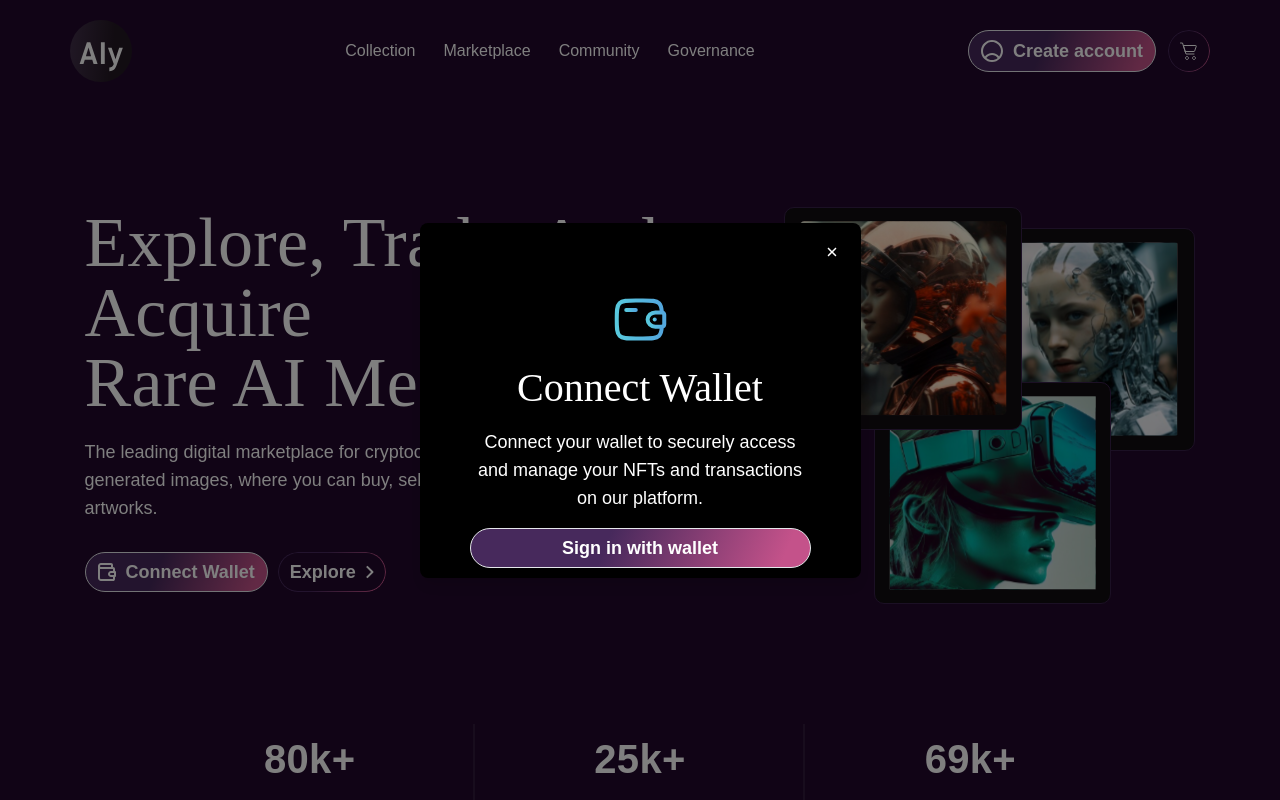
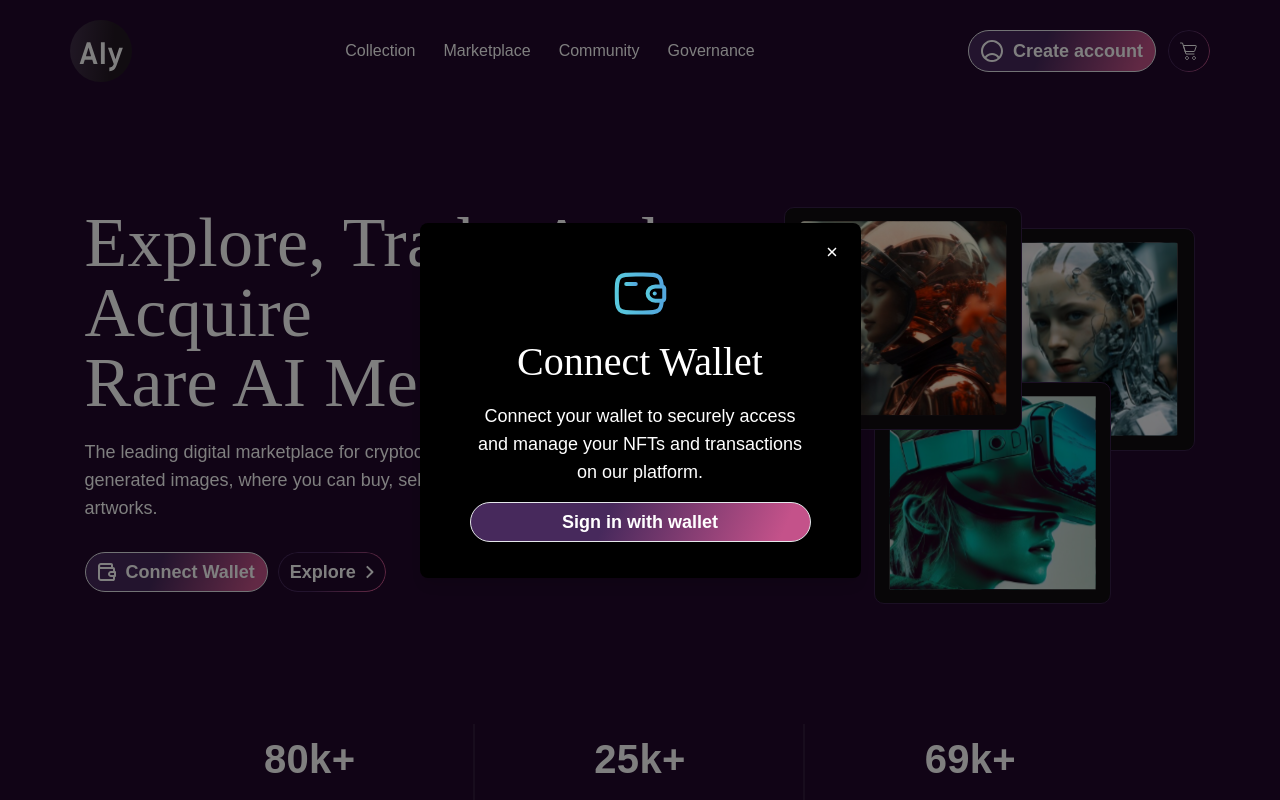
Before and after one commit to AbhishekKatnoria/NFT, a React (Create React App) app: page / in a window 1280 px wide. Both pictures are taken after a click on the button "Connect Wallet". Shown: the top 800 px of the page. Built offline with nearby package versions, Linux system fonts and the light colour scheme; the HTML template or start-up script is replaced by a standard one.

Commit message:
Remove the extra code

```diff
--- a/src/Components/ConnectWallet/index.tsx
+++ b/src/Components/ConnectWallet/index.tsx
@@ -1,7 +1,6 @@
 import Button from "../Button";
 
-const ConnectWallet = ({ onClick, settip }: any) => {
-  console.log(onClick);
+const ConnectWallet = ({ onClick }: any) => {
   return (
     <div className="fixed inset-0 flex items-center justify-center bg-black bg-opacity-50 w-screen h-screen z-40">
       <div className="bg-black rounded-lg shadow-lg w-[441px] h-[355px]">
@@ -16,7 +15,7 @@ const ConnectWallet = ({ onClick, settip }: any) => {
             }}
           />
         </div>
-        <div className=" px-[50px] pt-[26px] pb-[40px]  flex flex-col justify-center items-center gap-4">
+        <div className=" px-[50px]  pb-[40px]  flex flex-col justify-center items-center gap-4">
           <img
             src="/HomePage/conncetwallet.svg"
             alt=""
@@ -29,7 +28,7 @@ const ConnectWallet = ({ onClick, settip }: any) => {
             transactions on our platform.
           </p>
           <Button
-            label={"Sign in  with wallet"}
+            label={"Sign in with wallet"}
             variant="filled"
             css="rounded-[42px] w-[341px] flex justify-center border-[0.5px]"
           ></Button>
```
